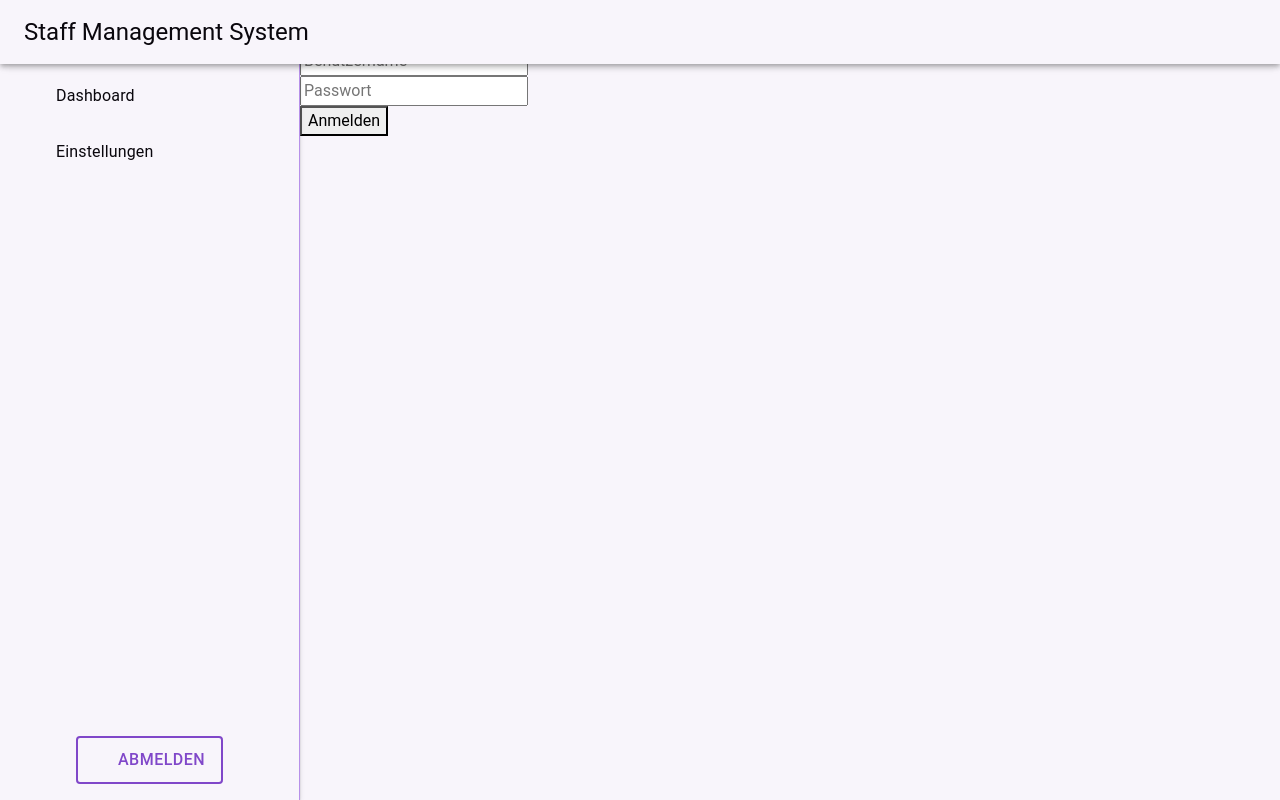
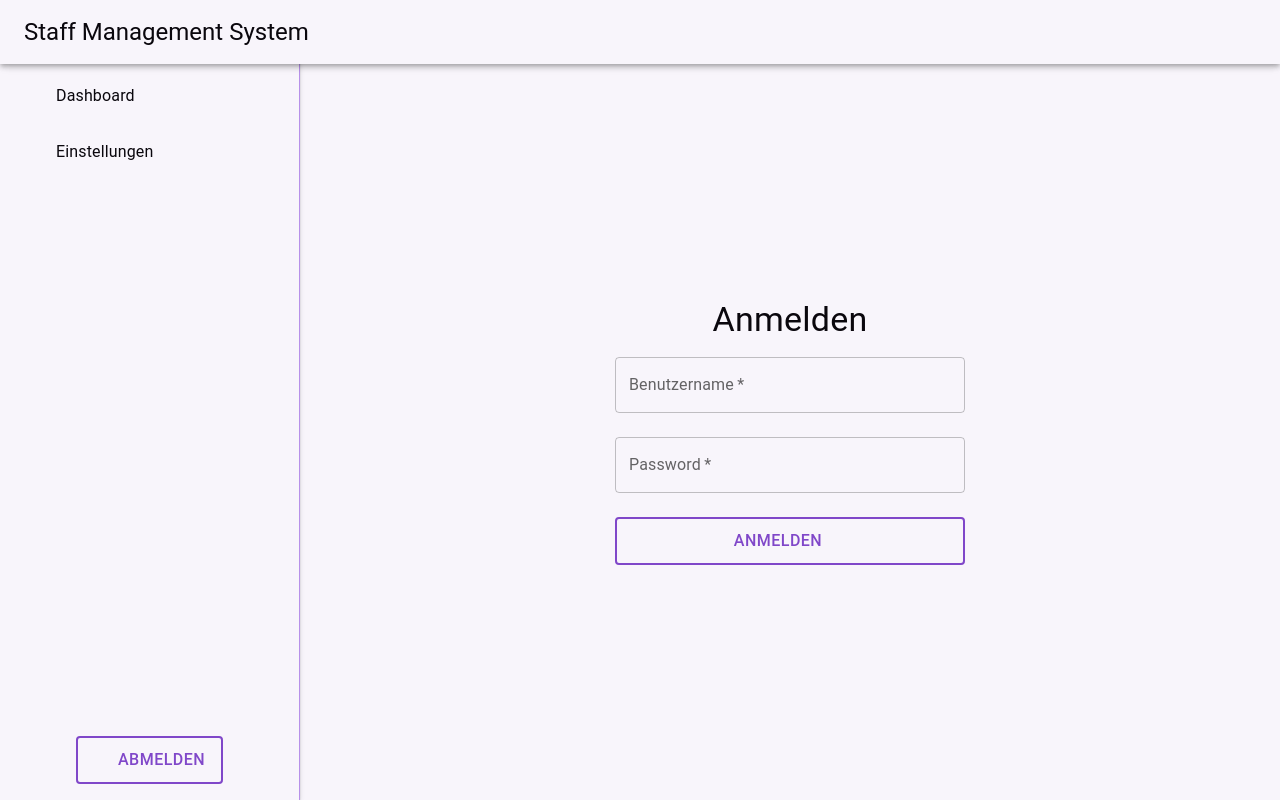
Before and after one commit to ThomasDluhosch/SMS, a React (Create React App) app in the folder frontend/: page /login in a window 1280 px wide. Built offline with nearby package versions, Linux system fonts and the light colour scheme; some icons are missing.

Commit message:
rework login

```diff
--- a/frontend/src/components/Login.tsx
+++ b/frontend/src/components/Login.tsx
@@ -1,6 +1,16 @@
 import React, { useState } from "react";
 import { useNavigate } from "react-router-dom";
 import { jwtDecode } from "jwt-decode";
+import { Container, Navbar } from "react-bootstrap";
+import {
+	Box,
+	Button,
+	Input,
+	TextField,
+	Toolbar,
+	Typography,
+} from "@mui/material";
+import LoginIcon from "@mui/icons-material/Login";
 
 interface DecodedToken {
 	sub: string;
@@ -41,14 +51,10 @@ const Login = () => {
 				localStorage.setItem("userRole", userRole);
 				localStorage.setItem("userName", username);
 
-				if (userRole === "ADMIN") {
-					navigate("/users");
-				} else {
-					navigate("/dashboard");
-				}
+				navigate("/dashboard");
 			} else {
 				setError(
-					"Anmeldung fehlgeschlagen. Bitte überprüfen Sie Ihre Eingaben."
+					"Die Anmeldung ist fehlgeschlagen. \n Bitte überprüfen Sie Ihre Eingaben."
 				);
 			}
 		} catch (err) {
@@ -58,32 +64,71 @@ const Login = () => {
 	};
 
 	return (
-		<div className="login">
-			<h2>Anmeldung</h2>
+		<Container>
+			<Box
+				sx={{
+					height: "100vh",
+					display: "flex",
+					justifyContent: "center",
+					alignItems: "center",
+					flexDirection: "column",
+				}}
+			>
+				<Toolbar />
 
-			<form onSubmit={handleSubmit}>
-				<div>
-					<input
-						type="text"
-						value={username}
-						placeholder="Benutzername"
+				<Typography variant="h4">Anmelden</Typography>
+
+				<Box
+					sx={{
+						display: "flex",
+						flexDirection: "column",
+						justifyContent: "space-between",
+						width: "350px",
+					}}
+				>
+					<TextField
+						id="outlined-basic"
+						label="Benutzername"
+						variant="outlined"
+						margin="normal"
 						onChange={(e) => setUsername(e.target.value)}
 						required
+						error={!!error}
 					/>
-				</div>
-				<div>
-					<input
+
+					<TextField
+						id="outlined-basic"
+						label="Password"
+						variant="outlined"
+						margin="normal"
 						type="password"
-						value={password}
-						placeholder="Passwort"
 						onChange={(e) => setPassword(e.target.value)}
 						required
+						error={!!error}
+						helperText={error}
 					/>
-				</div>
-				<button type="submit">Anmelden</button>
-			</form>
-			{error && <p>{error}</p>}
-		</div>
+
+					<Button
+						onClick={handleSubmit}
+						endIcon={<LoginIcon />}
+						sx={{
+							color: "primary.main",
+							borderColor: "primary.main",
+							border: 2,
+							fontSize: 16,
+							mt: 2,
+							pt: 1,
+							pb: 1,
+							pl: 2,
+							pr: 2,
+							fontWeight: 500,
+						}}
+					>
+						Anmelden
+					</Button>
+				</Box>
+			</Box>
+		</Container>
 	);
 };
 
```
